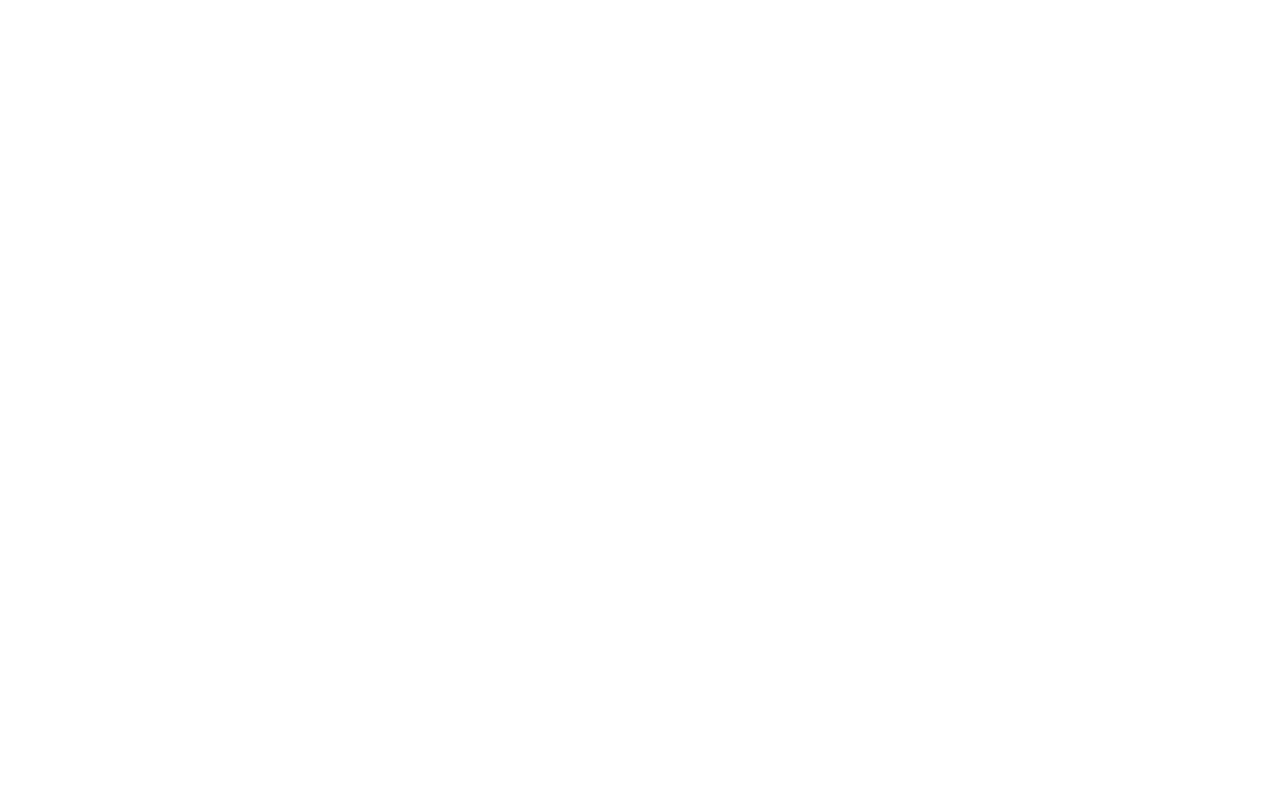
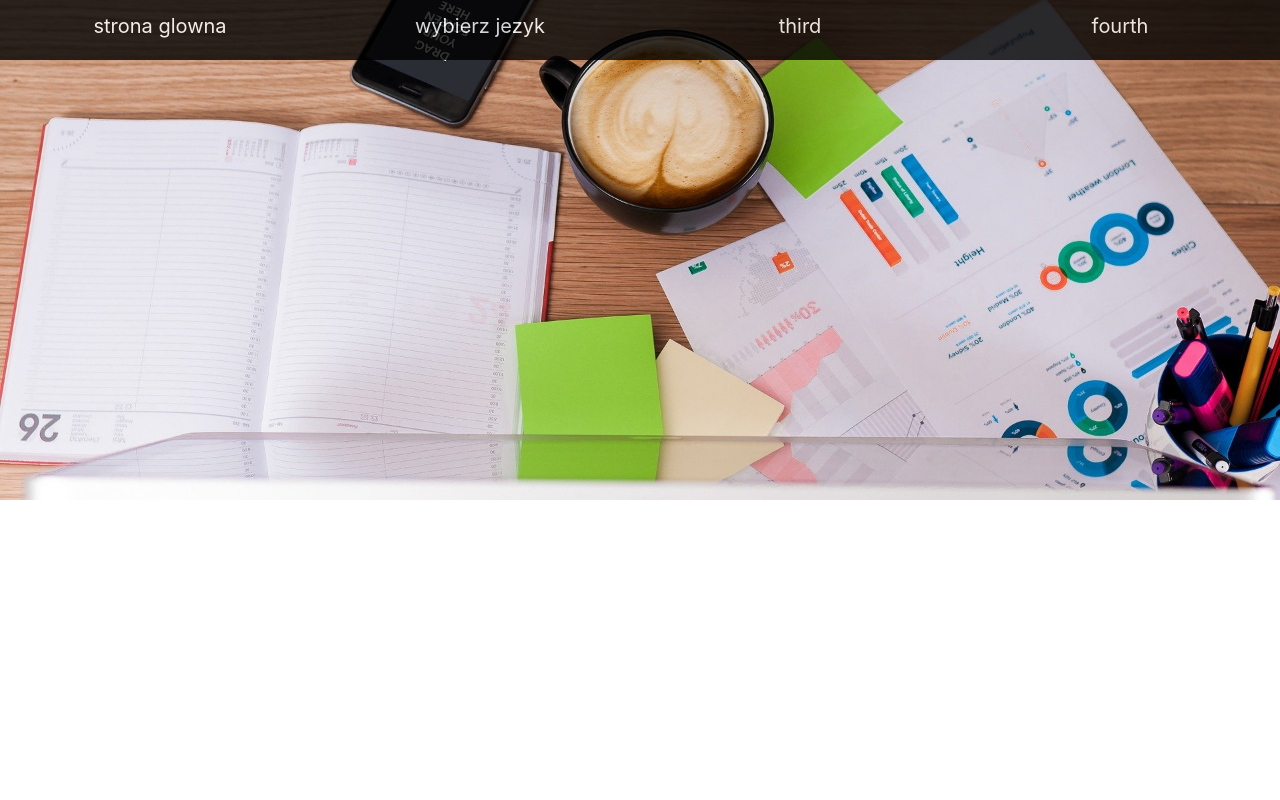
Before and after one commit to krzysiekwit1/tutoring-website, a PHP site: page / in a window 1280 px wide. Before the commit the page is empty. Run offline with PHP 8.4, Linux system fonts and the light colour scheme.

Commit message:
created navigation bar in main page, information in navbar still raw for testing

```diff
--- a/css/main.css
+++ b/css/main.css
@@ -1 +1,53 @@
 @import url("https://fonts.googleapis.com/css?family=Roboto:400,700");
+
+html,
+body {
+  height: 100%;
+  width: 100%;
+}
+div {
+  background-size: cover; /* <------ */
+  background-repeat: no-repeat;
+  background-position: center center;
+  width: 100%;
+  height: 500px;
+}
+ul {
+  margin: 0px;
+  padding: 0px;
+  list-style: none;
+}
+ul li {
+  float: left;
+  width: 25%;
+  height: 60px;
+  background-color: black;
+  color: white;
+  opacity: 0.8;
+  line-break: 60px;
+  text-align: center;
+  font-size: 20px;
+  text-align: center;
+  line-height: 52px;
+}
+ul li a {
+  text-decoration: none !important;
+  color: white;
+  display: block;
+}
+ul li a:hover {
+  text-decoration: none !important;
+  color: white;
+  display: block;
+}
+.podmenu {
+  display: none;
+}
+.glowneMenu:hover .podmenu {
+  height: 60px;
+  text-align: center;
+  width: 100%;
+  display: block;
+  background-color: none;
+  opacity: 5px;
+}
--- a/index.html
+++ b/index.html
@@ -1,12 +1,44 @@
 <!DOCTYPE html>
 <html lang="en">
-<head>
- <meta charset="UTF-8">
- <meta name="viewport" content="width=device-width, initial-scale=1.0">
- <title>Document</title>
-</head>
-<body>
+  <head>
+    <meta charset="UTF-8" />
+    <meta name="viewport" content="width=device-width, initial-scale=1.0" />
+    <meta http-equiv="X-UA-Compatible" content="ie=edge" />
+    <!-- bootstrap css -->
+    <link rel="stylesheet" href="css/bootstrap.min.css" />
+    <!-- main css -->
+    <link rel="stylesheet" href="css/main.css" />
+    <!-- font awesome -->
+    <script src="js/all.js"></script>
+    <title>Document</title>
+  </head>
+  <body>
+    <!-- nav element-->
+    <div
+      style="background-image: url(./photos/freelancer-763730_1920.jpg);"
+      class="menuNaw"
+    >
+      <ul>
+        <li class="glowneMenu"><a href="">strona glowna</a></li>
+        <li class="glowneMenu">
+          wybierz jezyk
+          <ul>
+            <li class="podmenu">angielski</li>
+            <li class="podmenu">francuski</li>
+            <li class="podmenu">hiszpanski</li>
+          </ul>
+        </li>
+        <li class="glowneMenu">third</li>
+        <li class="glowneMenu">fourth</li>
+      </ul>
+    </div>
+    <!-- end nav element-->
 
-
-</body>
+    <!-- jquery -->
+    <script src="js/jquery-3.3.1.min.js"></script>
+    <!-- bootstrap js -->
+    <script src="js/bootstrap.bundle.min.js"></script>
+    <!-- script js -->
+    <script src="js/script.js"></script>
+  </body>
 </html>
```
Also changed, not shown: photos/freelancer-763730_1920.jpg (added).
